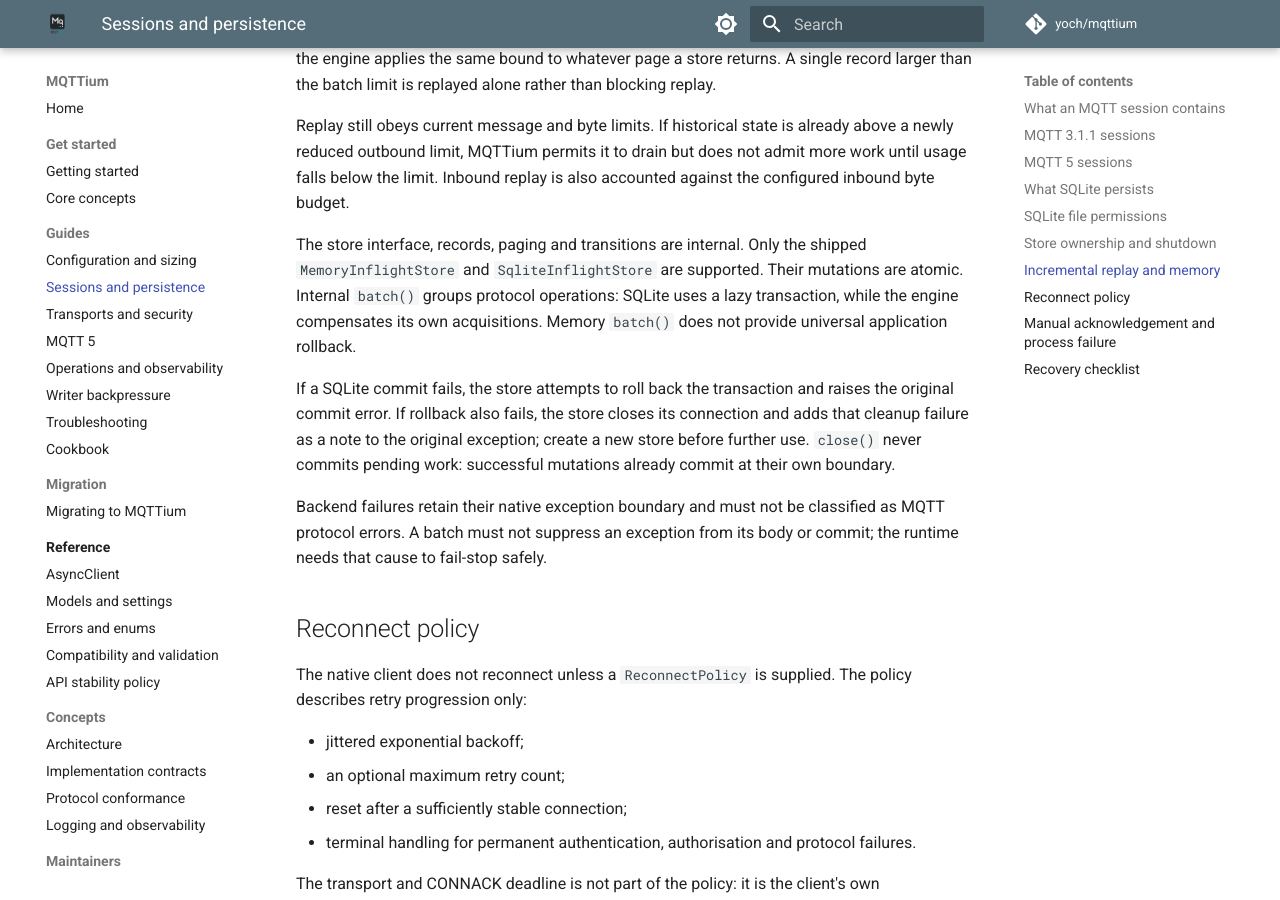
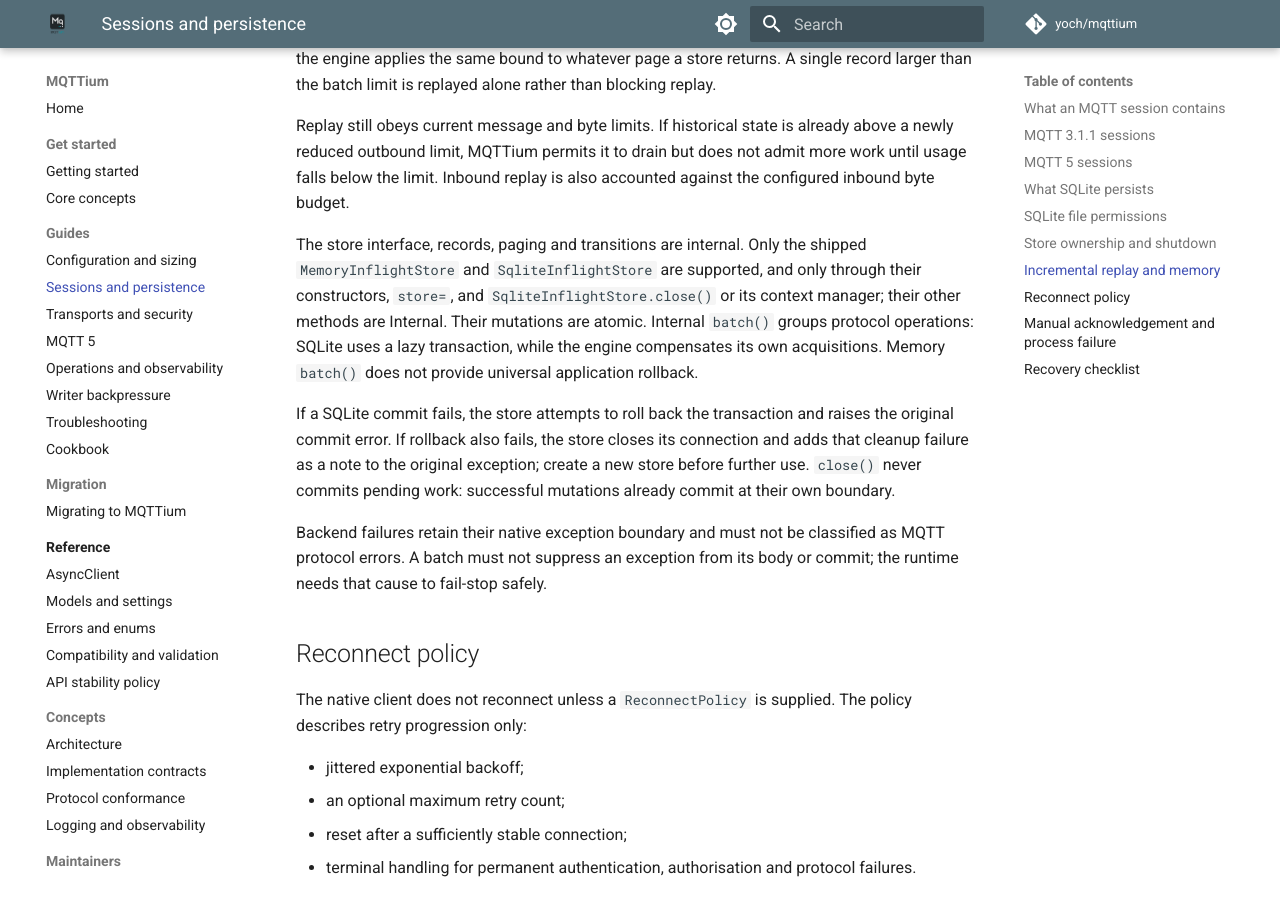
Before and after one commit to yoch/mqttium, an MkDocs documentation site: the page built from docs/sessions-and-persistence.md, in a window 1280 px wide and 900 px high, scrolled down 5251 px. Built offline with MkDocs 1.6.1 and Material for MkDocs 9.7.7, drawn with Linux system fonts in a browser that asks for light colours; comment, search, counter and statistics services are not loaded.

Commit message:
docs!: declare the store protocol methods Internal
Maintainer decision on the stores: MemoryInflightStore and
SqliteInflightStore stay public (Provisional) through their constructors,
store=, and SqliteInflightStore.close() or its context manager. Their
protocol methods and records are Internal, so later changes to sealing,
slot ownership or acknowledgement settlement stay internal.

Co-Authored-By: Claude Opus 5.5 <noreply@anthropic.com>
Claude-Session: https://claude.ai/code/session_01TTrAoBqSWAGV36ZGyz2FqY

```diff
--- a/docs/sessions-and-persistence.md
+++ b/docs/sessions-and-persistence.md
@@ -227,8 +227,10 @@ does not admit more work until usage falls below the limit. Inbound replay is
 also accounted against the configured inbound byte budget.
 
 The store interface, records, paging and transitions are internal. Only the
-shipped `MemoryInflightStore` and `SqliteInflightStore` are supported. Their
-mutations are atomic. Internal `batch()` groups protocol operations: SQLite
+shipped `MemoryInflightStore` and `SqliteInflightStore` are supported, and only
+through their constructors, `store=`, and `SqliteInflightStore.close()` or its
+context manager; their other methods are Internal. Their mutations are atomic.
+Internal `batch()` groups protocol operations: SQLite
 uses a lazy transaction, while the engine compensates its own acquisitions.
 Memory `batch()` does not provide universal application rollback.
 
```
Also changed, not shown: CHANGELOG.md (+4 -0 lines), docs/api-stability.md (+5 -0 lines), docs/migration.md (+1 -0 lines), docs/reference/index.md (+3 -1 lines), 1 other file.
